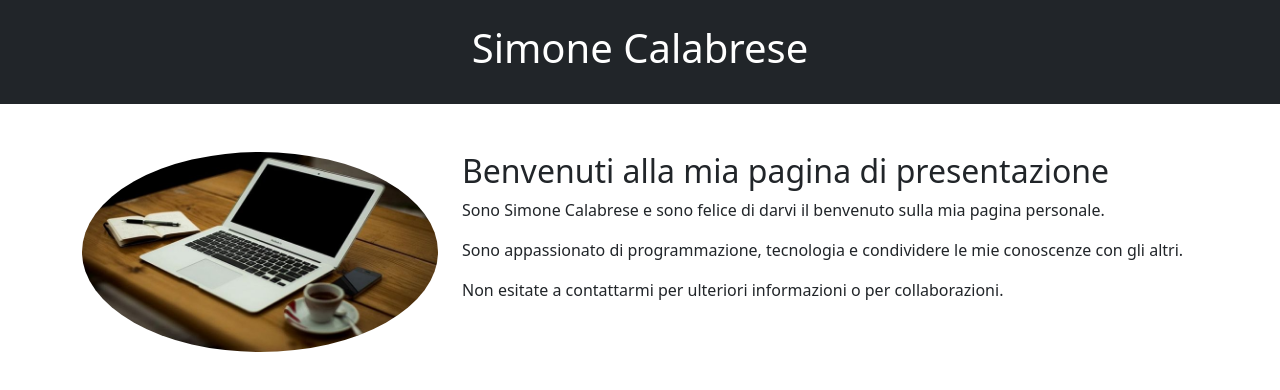
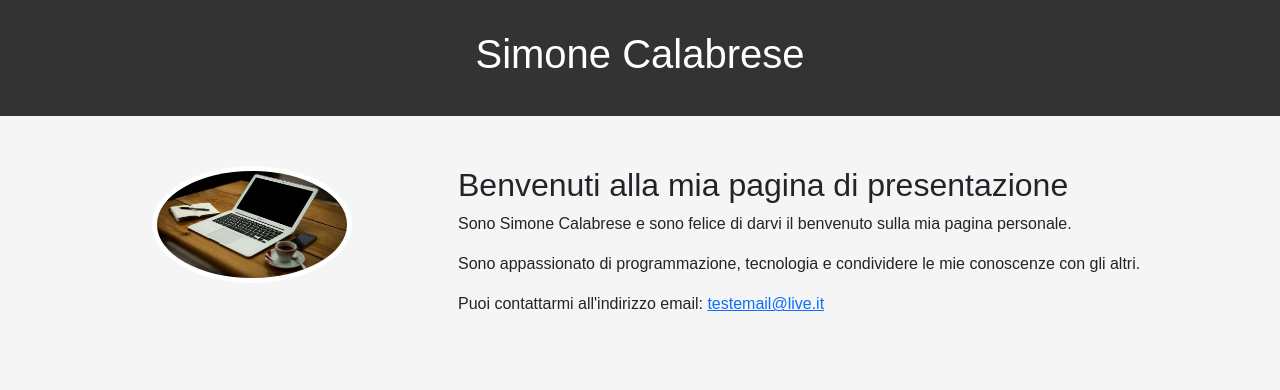
Before and after one commit to Clubsimone/Portfolio, a plain HTML site: page index.html in a window 1280 px wide. Drawn offline with nearby package versions, Linux system fonts and the light colour scheme.

Commit message:
Update index.html

```diff
--- a/index.html
+++ b/index.html
@@ -4,34 +4,48 @@
     <meta charset="UTF-8">
     <meta name="viewport" content="width=device-width, initial-scale=1.0">
     <title>Simone Calabrese - Presentazione</title>
-    <!-- Aggiungi il collegamento a Bootstrap CSS -->
+    <!-- Collegamento a Bootstrap CSS -->
     <link href="https://cdn.jsdelivr.net/npm/bootstrap@5.3.0/dist/css/bootstrap.min.css" rel="stylesheet">
+    <!-- Stili personalizzati -->
+    <style>
+        body {
+            background-color: #f5f5f5;
+            font-family: Arial, sans-serif;
+        }
+        header {
+            background-color: #333;
+            color: #fff;
+            padding: 30px 0;
+        }
+        .profile-image {
+            max-width: 200px;
+            border: 5px solid #fff;
+            border-radius: 50%;
+        }
+        .main-content {
+            padding: 50px 0;
+        }
+    </style>
 </head>
 <body>
-    <header class="bg-dark text-white p-4">
-        <div class="container">
-            <div class="row">
-                <div class="col-md-12 text-center">
-                    <h1>Simone Calabrese</h1>
-                </div>
-            </div>
-        </div>
+    <header class="text-center">
+        <h1>Simone Calabrese</h1>
     </header>
-    <main class="container mt-5">
+    <div class="container main-content">
         <div class="row">
-            <div class="col-md-4">
+            <div class="col-md-4 text-center">
                 <!-- Aggiungi una foto qui -->
-                <img src="computer-usati.jpg" alt="Simone Calabrese" class="img-fluid rounded-circle">
+                <img src="computer-usati.jpg" alt="Simone Calabrese" class="img-fluid profile-image">
             </div>
             <div class="col-md-8">
                 <h2>Benvenuti alla mia pagina di presentazione</h2>
                 <p>Sono Simone Calabrese e sono felice di darvi il benvenuto sulla mia pagina personale.</p>
                 <p>Sono appassionato di programmazione, tecnologia e condividere le mie conoscenze con gli altri.</p>
-                <p>Non esitate a contattarmi per ulteriori informazioni o per collaborazioni.</p>
+                <p>Puoi contattarmi all'indirizzo email: <a href="mailto:testemail@live.it">testemail@live.it</a></p>
             </div>
         </div>
-    </main>
-    <!-- Aggiungi il collegamento a Bootstrap JS (opzionale, se necessario) -->
+    </div>
+    <!-- Collegamento a Bootstrap JS (opzionale, se necessario) -->
     <script src="https://cdn.jsdelivr.net/npm/bootstrap@5.3.0/dist/js/bootstrap.bundle.min.js"></script>
 </body>
 </html>
```
